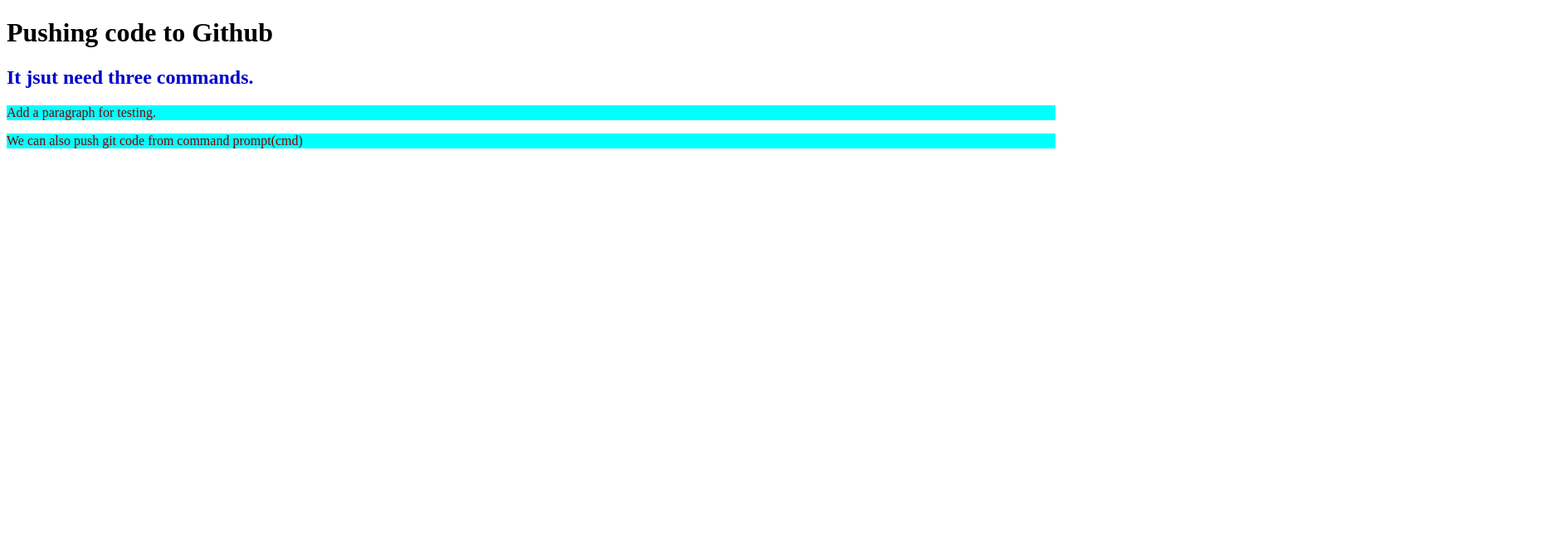
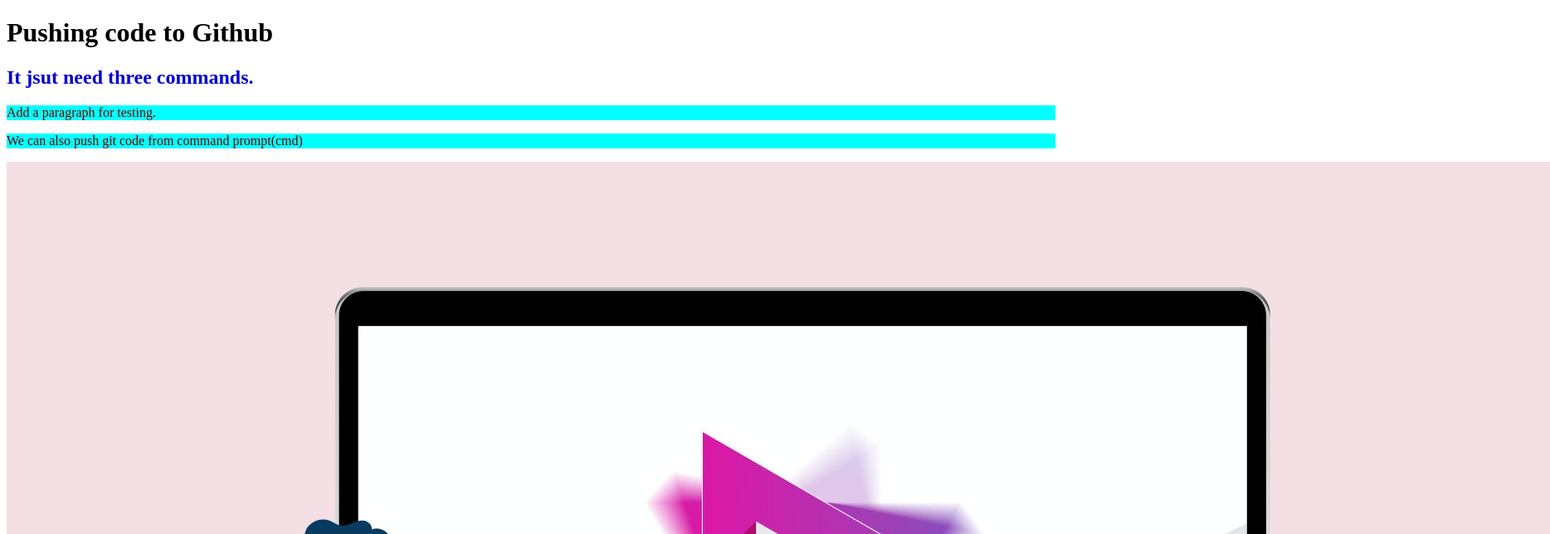
Before and after one commit to shahriarAb/my-first-repo, a plain HTML site: page index.html in a window 1280 px wide. Shown: the top 644 px of the page at 83% size, 1868 px wide, since content can reach past the window. Drawn offline with Linux system fonts and the light colour scheme.

Commit message:
an image added

```diff
--- a/index.html
+++ b/index.html
@@ -12,5 +12,6 @@
     <h2>It jsut need three commands.</h2>
     <p>Add a paragraph for testing.</p>
     <p>We can also push git code from command prompt(cmd)</p>
+    <img src="Best_logo_animation_software_4_jpg_KZZx9Dqe.jpg" alt="">
 </body>
 </html>
```
Also changed, not shown: Best_logo_animation_software_4_jpg_KZZx9Dqe.jpg (added).
